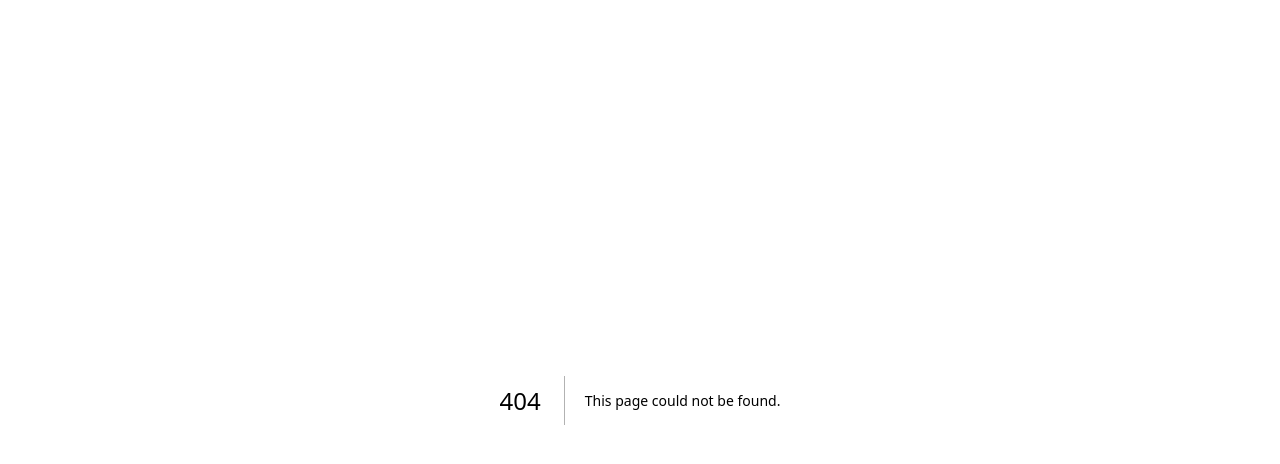
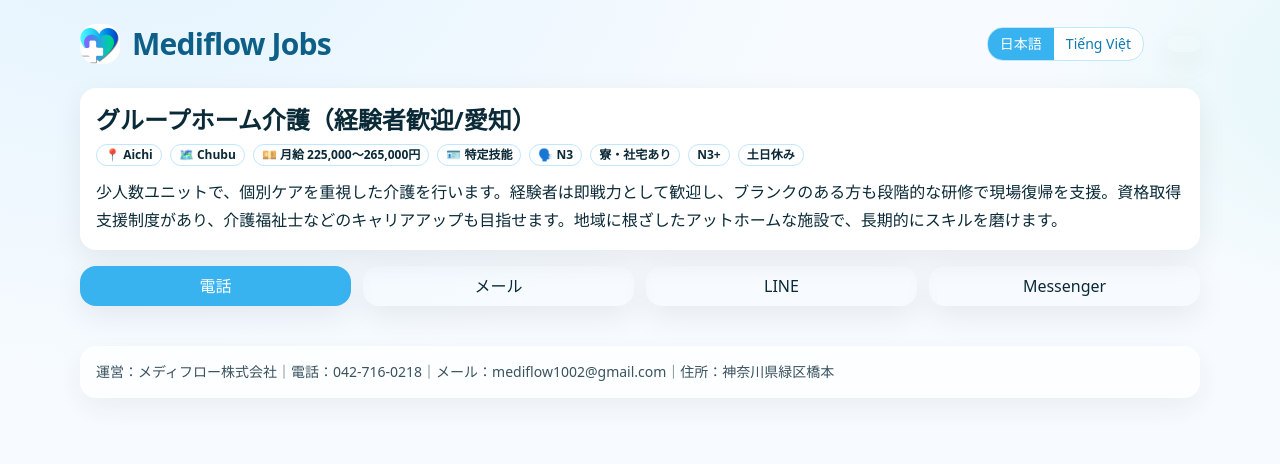
Before and after one commit to utsuminaruya/mediflow-jobs, a Next.js app: page /job/aic-010 in a window 1280 px wide. Before the commit this address had no page. Shown: the top 464 px of the page. Built offline with nearby package versions, Linux system fonts and the light colour scheme.

Commit message:
Create page.tsx

```diff
--- /dev/null
+++ b/app/job/[id]/page.tsx
@@ -0,0 +1,76 @@
+import Image from "next/image";
+import Link from "next/link";
+import { jobs } from "@/lib/jobs";
+import LanguageToggle from "@/components/LanguageToggle";
+import type { Lang } from "@/lib/i18n";
+import { uiText } from "@/lib/i18n";
+
+type PageProps = { params: { id: string }; searchParams: { lang?: Lang } };
+
+export default function JobDetailPage({ params, searchParams }: PageProps) {
+  const job = jobs.find(j => j.id === params.id);
+  const lang: Lang = (searchParams.lang === "vi" ? "vi" : "ja");
+  const t = uiText(lang);
+
+  if (!job) {
+    return (
+      <main className="container py-10">
+        <p className="card">求人が見つかりませんでした。</p>
+        <Link href="/" className="btn mt-4">一覧に戻る</Link>
+      </main>
+    );
+  }
+
+  const title = lang === "ja" ? job.title_ja : job.title_vi;
+  const desc = lang === "ja" ? job.description_ja : job.description_vi;
+
+  return (
+    <main>
+      <header className="container py-6 flex items-center gap-4">
+        <div className="flex-1 inline-flex items-center gap-3">
+          <Image src="/logo.png" alt="Mediflow" width={40} height={40} className="rounded-2xl object-cover" />
+          <h1 className="text-2xl sm:text-3xl font-extrabold tracking-tight text-medical-800">Mediflow Jobs</h1>
+        </div>
+        <LanguageToggle onChange={(v) => {
+          // 言語切替はクエリで反映
+          if (typeof window !== "undefined") {
+            const url = new URL(window.location.href);
+            url.searchParams.set("lang", v);
+            window.location.href = url.toString();
+          }
+        }} />
+        <Link href="/" className="btn ml-2">{t.back_to_list}</Link>
+      </header>
+
+      <section className="container grid gap-4">
+        <article className="card">
+          <h2 className="text-xl sm:text-2xl font-semibold mb-2">{title}</h2>
+          <div className="mb-3 flex flex-wrap gap-2 text-xs">
+            <span className="badge">📍 {job.prefecture}</span>
+            <span className="badge">🗺 {job.region}</span>
+            <span className="badge">💴 {job.salary}</span>
+            <span className="badge">🪪 {job.visa}</span>
+            <span className="badge">🗣 {job.language}</span>
+            {job.tags.map(t => <span key={t} className="badge">{t}</span>)}
+          </div>
+
+          <p className="whitespace-pre-line leading-7">{desc}</p>
+        </article>
+
+        {/* 応募・問い合わせボタン（大きめ） */}
+        <div className="grid sm:grid-cols-4 gap-3">
+          <a href="tel:0427160218" className="btn btn-primary btn-lg">電話</a>
+          <a href="mailto:mediflow1002@gmail.com" className="btn btn-lg">メール</a>
+          <a href="https://lin.ee/1Q4fYRt" className="btn btn-lg">LINE</a>
+          <a href="https://m.me/" className="btn btn-lg">Messenger</a>
+        </div>
+      </section>
+
+      <footer className="container py-10 text-sm opacity-80">
+        <div className="card">
+          <p>運営：メディフロー株式会社｜電話：042-716-0218｜メール：mediflow1002@gmail.com｜住所：神奈川県緑区橋本</p>
+        </div>
+      </footer>
+    </main>
+  );
+}
```
